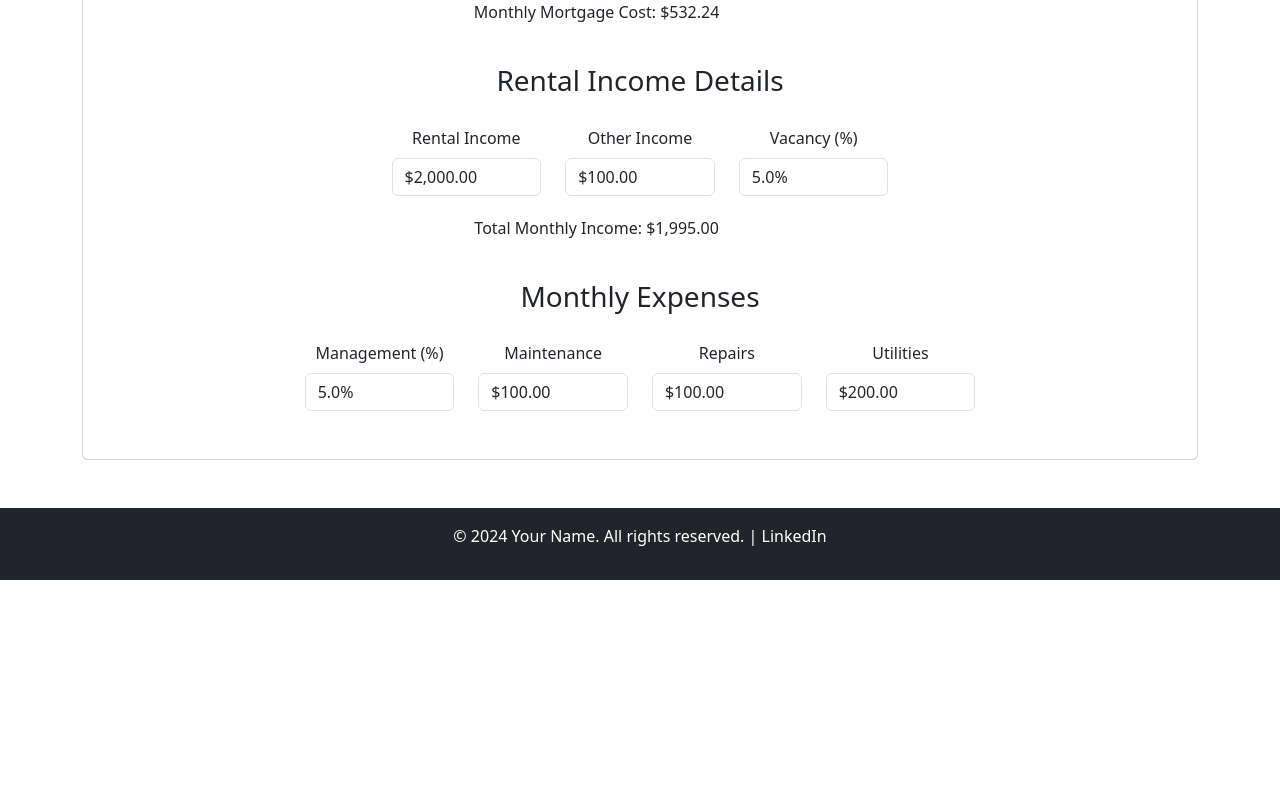
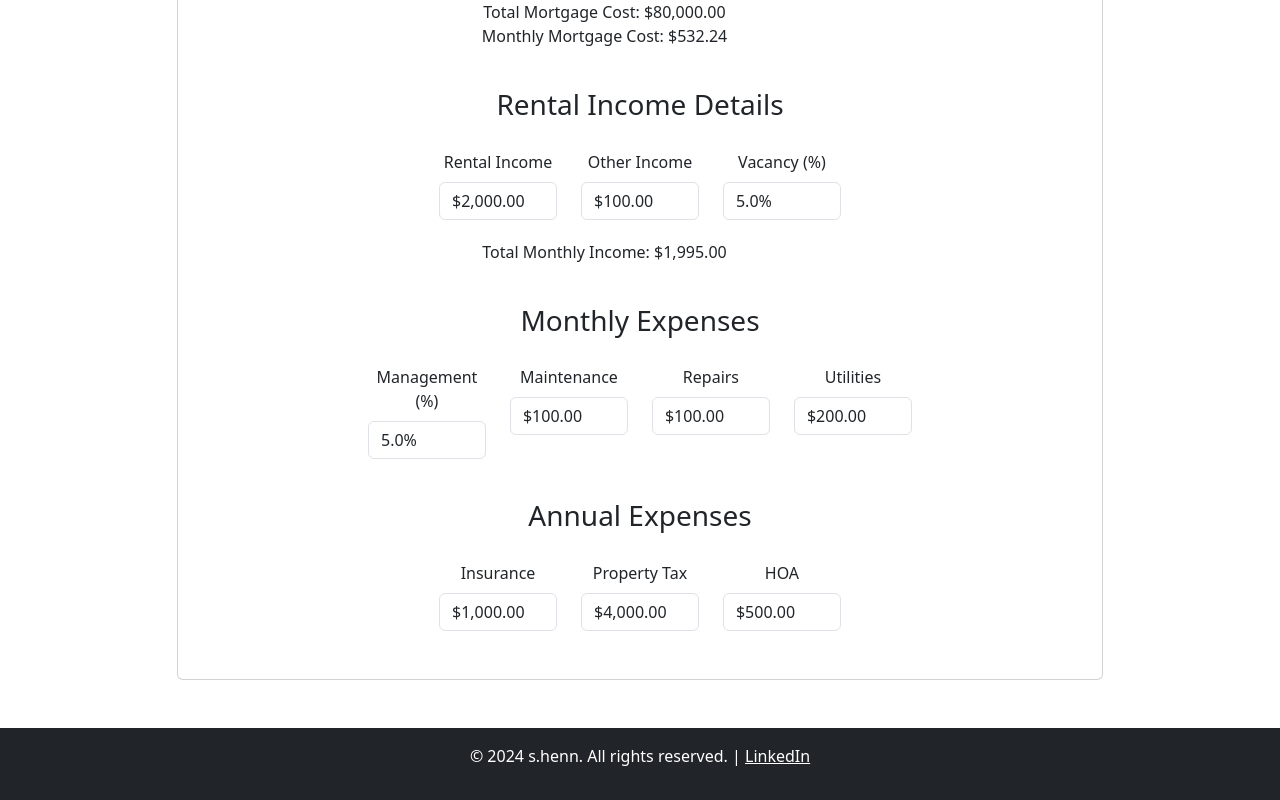
Before and after one commit to HennDev/Portfolio, a React (Vite) app: page /reic in a window 1280 px wide. Shown: the part 576-1376 px from the top of the page. Before the commit the page ends 1156 px from the top, so only its background shows below. Built offline with nearby package versions, Linux system fonts and the light colour scheme.

Commit message:
more style updates and fix footer

```diff
--- a/src/App.css
+++ b/src/App.css
@@ -6,14 +6,6 @@
 #root, .App {
   width: 100% !important;
   height: 100vh !important;
-}
-
-.navbar-nav .dropdown:hover > .dropdown-menu {
-  display: block;
-}
-
-.navbar-nav .dropdown-menu {
-  margin-top: 0;
 }
 
 .logo {
@@ -53,3 +45,32 @@
 .read-the-docs {
   color: #888;
 }
+
+
+/* App.css */
+
+/* Ensure cursor pointer on hover */
+.nav-link:hover,
+.dropdown-item:hover {
+  cursor: pointer;
+}
+
+/* Adjust dropdown menu to display on hover */
+.navbar-nav .nav-item:hover > .nav-link.dropdown-toggle,
+.navbar-nav .nav-item:focus-within > .nav-link.dropdown-toggle {
+  color: #fff; /* Ensure text color change on hover */
+}
+
+/* Display dropdown menu on hover */
+.navbar-nav .custom-dropdown .dropdown-menu {
+  display: none; /* Hide dropdown by default */
+}
+
+.navbar-nav .custom-dropdown:hover .dropdown-menu {
+  display: block; /* Show dropdown on hover */
+}
+
+/* Optional: Adjust dropdown menu styling */
+.navbar-nav .dropdown-menu {
+  margin-top: -1;
+}
--- a/src/App.tsx
+++ b/src/App.tsx
@@ -1,27 +1,47 @@
-import './App.css'
-import 'bootstrap/dist/css/bootstrap.min.css'; // Import Bootstrap CSS
-import { Navbar, Container, Nav, NavDropdown } from 'react-bootstrap'; // Import Bootstrap components
-import Home from './Home'; // Example home component
+// App.tsx
+import './App.css';
+import 'bootstrap/dist/css/bootstrap.min.css';
+import { useState } from 'react';
+import { Navbar, Container, Nav, NavDropdown } from 'react-bootstrap';
 import { BrowserRouter as Router, Link, Route, Routes } from 'react-router-dom';
-import About from './About'; // Example about component
-import HireMe from './HireMe'; // Example about component
+import Home from './Home';
+import About from './About';
+import HireMe from './HireMe';
 import Footer from './Footer';
 import Services from './Services';
 import REIC from './Tools/REIC';
 
-const App = () => {
+const App: React.FC = () => {
+  const companyName = "s.henn"
+  const [showDropdown, setShowDropdown] = useState(false);
+
+  const handleMouseEnter = () => {
+    setShowDropdown(true);
+  };
+
+  const handleMouseLeave = () => {
+    setShowDropdown(false);
+  };
+
   return (
     <Router>
       <div className="App" style={{ minHeight: '100vh', display: 'flex', flexDirection: 'column' }}>
         <Navbar bg="dark" variant="dark" expand="lg">
           <Container>
-						<Navbar.Brand as={Link} to="/">s.henn</Navbar.Brand>
+            <Navbar.Brand as={Link} to="/">{companyName}</Navbar.Brand>
             <Navbar.Toggle aria-controls="basic-navbar-nav" />
             <Navbar.Collapse id="basic-navbar-nav">
               <Nav className="me-auto">
                 <Nav.Link as={Link} to="/">Home</Nav.Link>
                 <Nav.Link as={Link} to="/services">Services</Nav.Link>
-								<NavDropdown title="Tools" id="basic-nav-dropdown" className="custom-dropdown">
+                <NavDropdown
+                  title="Tools"
+                  id="basic-nav-dropdown"
+                  className="custom-dropdown"
+                  onMouseEnter={handleMouseEnter}
+                  onMouseLeave={handleMouseLeave}
+                  show={showDropdown}
+                >
                   <NavDropdown.Item as={Link} to="/reic">Real Estate Investment Calculator</NavDropdown.Item>
                 </NavDropdown>
                 <Nav.Link as={Link} to="/about">About</Nav.Link>
@@ -31,6 +51,7 @@ const App = () => {
           </Container>
         </Navbar>
 
+        <main className="flex-grow-1">
           <Routes>
             <Route path="/" element={<Home />} />
             <Route path="/services" element={<Services />} />
@@ -38,12 +59,13 @@ const App = () => {
             <Route path="/hireme" element={<HireMe />} />
             <Route path="/reic" element={<REIC />} />
           </Routes>
+        </main>
 
-				<Footer />
-
+        <Footer
+          companyName={companyName} />
       </div>
     </Router>
   );
 }
 
-export default App
+export default App;
--- a/src/Footer.tsx
+++ b/src/Footer.tsx
@@ -1,13 +1,19 @@
 // Footer.tsx
+import React from 'react';
 import { Container } from 'react-bootstrap';
 
-const Footer = () => {
-	const currentYear: number = new Date().getFullYear();
-	return (
+export interface Props {
+	companyName: string;
+  }
+
+export class Footer extends React.PureComponent<Props> {
+	private currentYear: number = new Date().getFullYear();
+	render() {
+		return (
 		<footer className="bg-dark text-white text-center py-3 mt-auto">
 			<Container>
 				<p>
-          &copy; {currentYear} Your Name. All rights reserved.
+          &copy; {this.currentYear} {this.props.companyName}. All rights reserved.
 					{' '}|{' '}
 					<a href="https://www.linkedin.com/in/stevejhennessy/" target="_blank" rel="noopener noreferrer" className="text-white">
             LinkedIn
@@ -15,7 +21,7 @@ const Footer = () => {
 				</p>
 			</Container>
 		</footer>
-	);
+	);}
 };
 
 export default Footer;
--- a/src/Tools/REIC.tsx
+++ b/src/Tools/REIC.tsx
@@ -43,14 +43,17 @@ const REIC = () => {
 		percentDown: formatPercentage(20),
 		closingCosts: formatCurrency(2000),
 		mortgageRate: formatPercentage(7),
-		loanTerm: formatCurrency(30),
+		loanTerm: 30,
 		monthlyRentalIncome: formatCurrency(2000),
 		otherMonthlyRentalIncome: formatCurrency(100),
 		vacancyRate: formatPercentage(5),
 		managmentRate: formatPercentage(5),
 		maintenance: formatCurrency(100),
 		repairs: formatCurrency(100),
-		utilities: formatCurrency(200)
+		utilities: formatCurrency(200),
+    insurance: formatCurrency(1000),
+    propTax: formatCurrency(4000),
+    hoa: formatCurrency(500),
 	});
 
 	const cleanStrToNum = (str: string) => parseFloat(str.replace(/[^\d.-]/g, ''));
@@ -59,7 +62,7 @@ const REIC = () => {
 		const purchasePrice = cleanStrToNum(formData.purchasePrice);
 		const percentDown = cleanStrToNum(formData.percentDown);
 		const mortgageRate = cleanStrToNum(formData.mortgageRate);
-		const loanTerm = cleanStrToNum(formData.loanTerm);
+		const loanTerm = formData.loanTerm;
 
 		const loanAmount = purchasePrice - (percentDown / 100) * purchasePrice;
 		const monthlyRate = (mortgageRate / 100) / 12;
@@ -237,7 +240,7 @@ const REIC = () => {
 							<Form.Control
 								type="text"
 								placeholder=""
-								name="purchasePrice"
+								name="monthlyRentalIncome"
 								value={formData.monthlyRentalIncome}
 								onChange={handleChange}
 								onBlur={handleBlurMoney}
@@ -251,7 +254,7 @@ const REIC = () => {
 							<Form.Control
 								type="text"
 								placeholder=""
-								name="purchasePrice"
+								name="otherMonthlyRentalIncome"
 								value={formData.otherMonthlyRentalIncome}
 								onChange={handleChange}
 								onBlur={handleBlurMoney}
@@ -298,12 +301,12 @@ const REIC = () => {
 
 				<Row style={{ marginTop: '20px' }}>
 					<Col md={2} className="offset-md-2">
-						<Form.Group controlId="formManagementRate">
+						<Form.Group controlId="formManagmentRate">
 							<Form.Label>Management (%)</Form.Label>
 							<Form.Control
 								type="text"
 								placeholder=""
-								name="percentManagementRate"
+								name="managmentRate"
 								value={formData.managmentRate}
 								onChange={handleChange}
 								onBlur={handleBlurPercentage}
@@ -358,11 +361,67 @@ const REIC = () => {
 		);
 	};
 
+  const renderAnnualExpenses = (): JSX.Element => {
+		return (
+			<>
+				<Row style={{ marginTop: '40px', textAlign: 'center' }}>
+					<Col>
+						<h3>Annual Expenses</h3>
+					</Col>
+				</Row>
+
+				<Row style={{ marginTop: '20px' }}>
+					<Col md={2} className="offset-md-3">
+						<Form.Group controlId="formInsurance">
+							<Form.Label>Insurance</Form.Label>
+							<Form.Control
+								type="text"
+								placeholder=""
+								name="insurance"
+								value={formData.insurance}
+								onChange={handleChange}
+								onBlur={handleBlurPercentage}
+								required
+							/>
+						</Form.Group>
+					</Col>
+					<Col md={2}>
+						<Form.Group controlId="formPropTax">
+							<Form.Label>Property Tax</Form.Label>
+							<Form.Control
+								type="text"
+								placeholder=""
+								name="propTax"
+								value={formData.propTax}
+								onChange={handleChange}
+								onBlur={handleBlurMoney}
+								prefix={'$'}
+								required                  />
+						</Form.Group>
+					</Col>
+					<Col md={2}>
+						<Form.Group controlId="formHOA">
+							<Form.Label>HOA</Form.Label>
+							<Form.Control
+								type="text"
+								placeholder=""
+								name="hoa"
+								value={formData.hoa}
+								onChange={handleChange}
+								onBlur={handleBlurMoney}
+								prefix={'$'}
+								required                  />
+						</Form.Group>
+					</Col>
+				</Row>
+			</>
+		);
+	};
 	return (
 		<Container className="mt-5 mb-5">
 			<h2 className="text-center mb-5">Rental Property Calculator</h2>
 			<Row className="justify-content-md-center">
-				<Col md={12}>
+				<Col md={10}>
 					<Card>
 						<Card.Header>
               This tool rovides data analysis for potential rental property investments.
@@ -385,6 +444,7 @@ const REIC = () => {
 								{renderPurchaseDetails()}
 								{renderIncomeDetails()}
 								{renderMonthlyExpenses()}
+								{renderAnnualExpenses()}
 							</Form>
 						</Card.Body>
 					</Card>
--- a/src/index.css
+++ b/src/index.css
@@ -13,7 +13,7 @@
   -moz-osx-font-smoothing: grayscale;
 }
 
-
+/*
 a {
   font-weight: 500;
   color: #646cff;
@@ -22,6 +22,7 @@ a {
 a:hover {
   color: #535bf2;
 }
+*/
 
 body {
   margin: 0;
```
Lines whose indentation alone changed are shown as unchanged.
